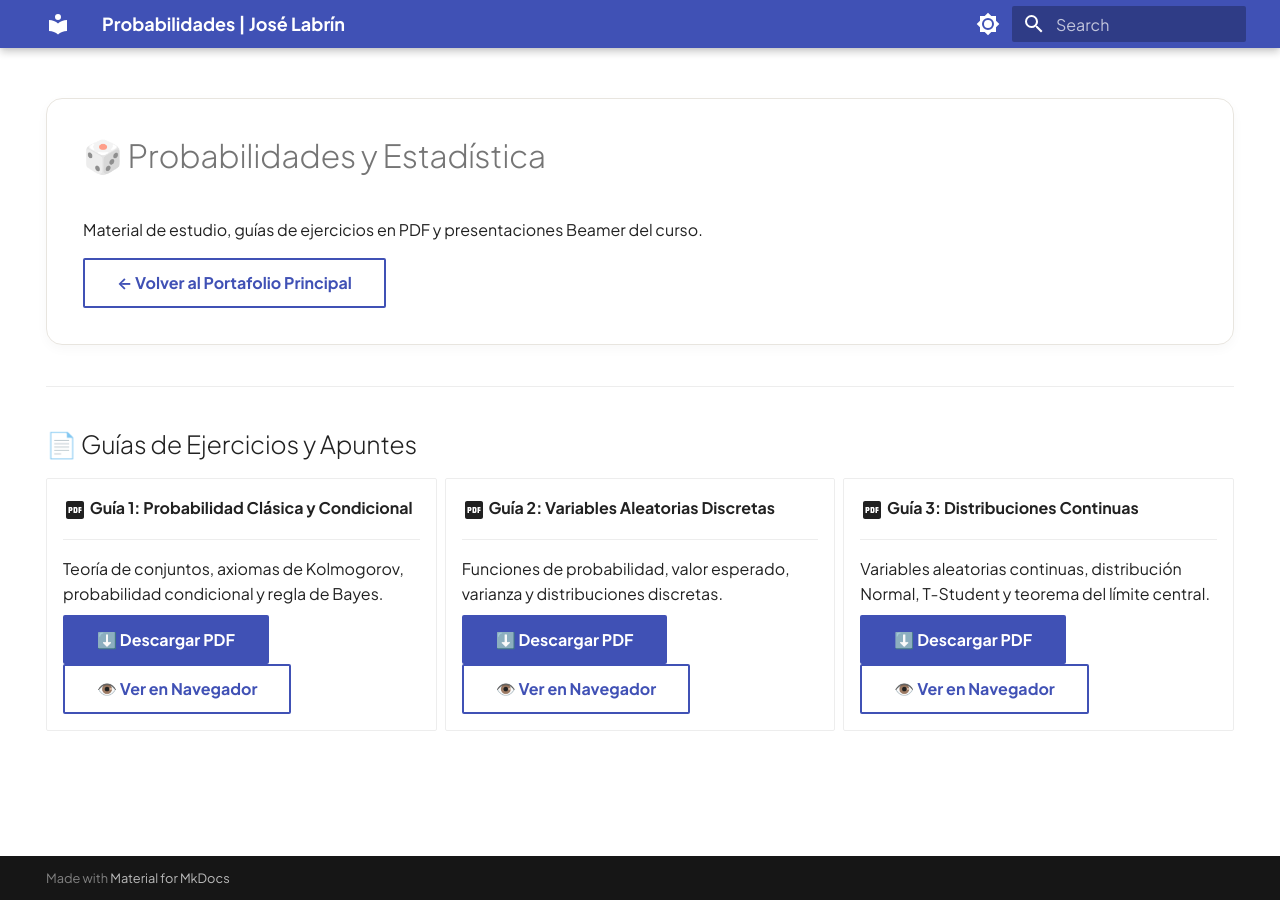
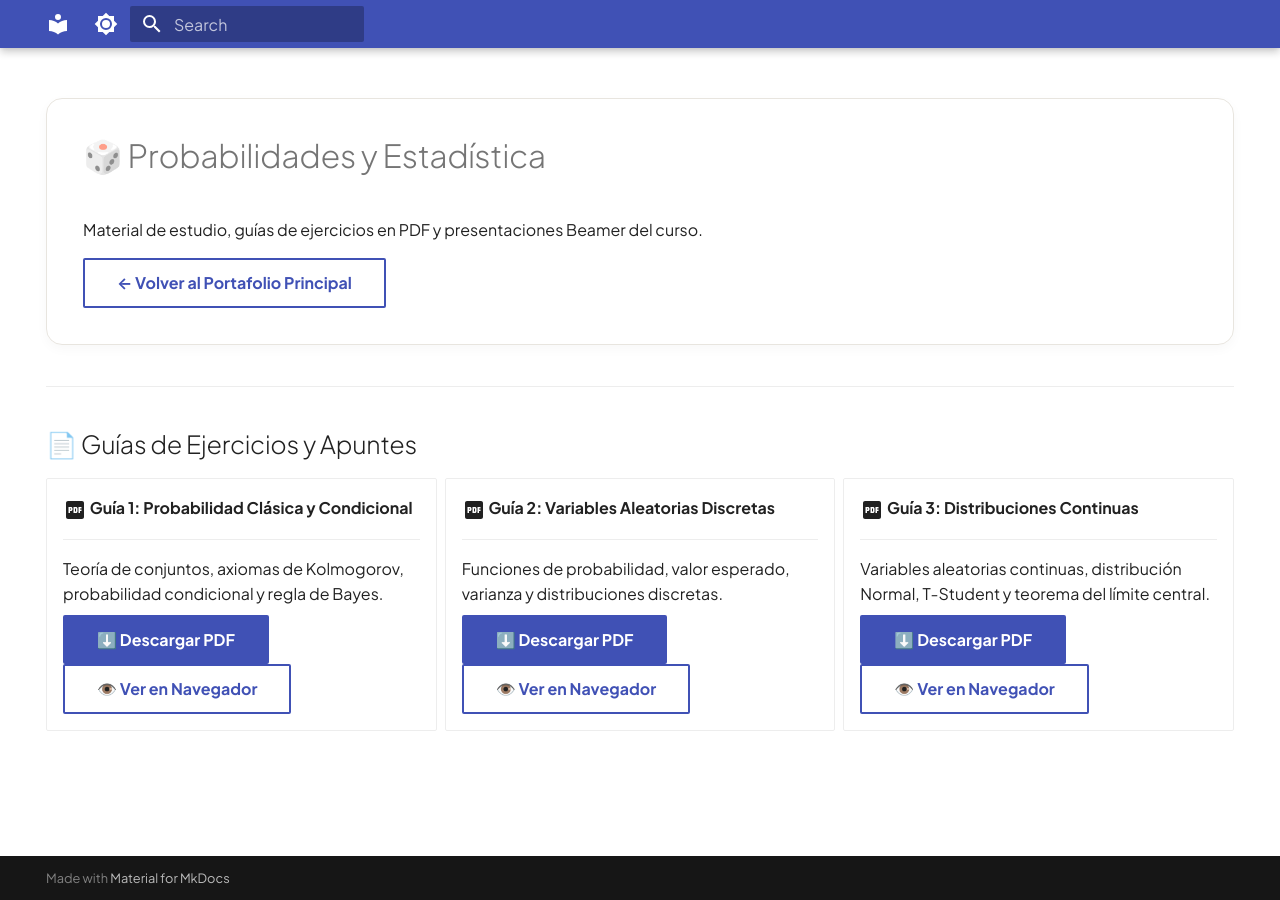
Before and after one commit to jlabrinp/Probabilidades, an MkDocs documentation site: the page built from docs/index.md, in a window 1280 px wide. Built offline with MkDocs 1.6.1 and Material for MkDocs 9.7.7, drawn with Linux system fonts in a browser that asks for light colours.

Commit message:
Update CSS comments and styles for layout adjustments

```diff
--- a/docs/stylesheets/custom.css
+++ b/docs/stylesheets/custom.css
@@ -1,19 +1,20 @@
-/* Ocultar barra lateral izquierda (Menú de navegación) */
-.md-sidebar--primary {
+/* Ocultar barra de navegación izquierda y tabla derecha */
+.md-sidebar {
   display: none !important;
 }
 
-/* Ocultar barra lateral derecha (Tabla de contenidos) */
-.md-sidebar--secondary {
+/* Ocultar las migas de pan superiores (breadcrumbs) */
+.md-header__title, .md-breadcrumbs {
   display: none !important;
 }
 
-/* Extender el contenido al 100% del ancho disponible */
+/* Ajustar contenido al 100% de la pantalla */
 .md-content {
   max-width: 100% !important;
+  margin: 0 auto !important;
 }
 
-/* Encabezado del curso */
+/* Estilo Tarjeta Principal */
 .course-hero {
   background: #ffffff;
   padding: 1.8rem;
```
